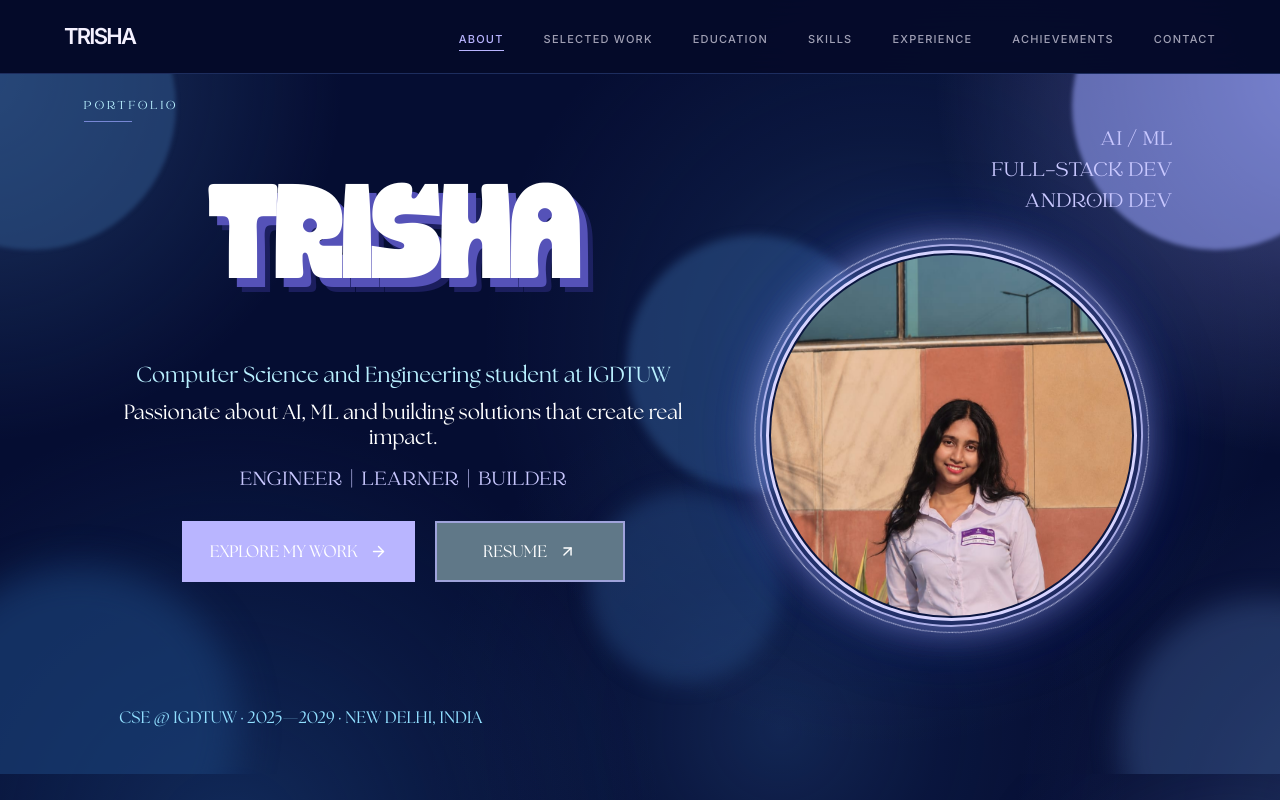
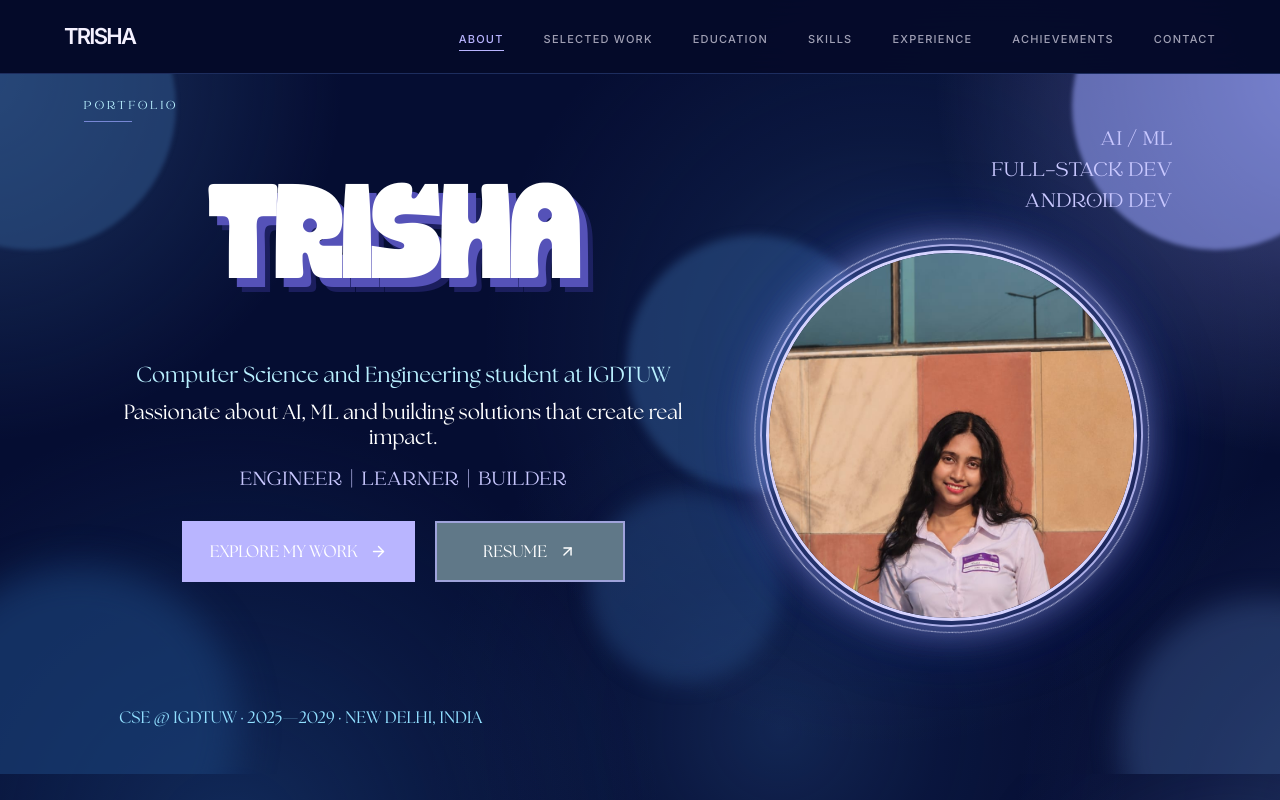
Before and after one commit to trisha29807-del/Portfolio-Trisha, a React (Vite) app: page / in a window 1280 px wide. Shown: the top 800 px of the page. Built offline with nearby package versions, Linux system fonts and the light colour scheme; the HTML template or start-up script is replaced by a standard one.

Commit message:
Slightly zoom portrait crop

```diff
--- a/src/components/Cover/Portrait.tsx
+++ b/src/components/Cover/Portrait.tsx
@@ -29,7 +29,11 @@ export function Portrait() {
           transition={{ duration: 3.5, repeat: Infinity, ease: "easeInOut" }}
         />
         <div className="relative h-full w-full overflow-hidden rounded-full border-[3px] border-[#D7D4FF] bg-[#0A1640] p-0.5 shadow-[0_0_48px_rgba(133,145,255,0.34),0_0_100px_rgba(73,92,220,0.16)]">
-          <img src={portrait} alt="Portrait of Trisha" className="h-full w-full rounded-full object-cover object-center" />
+          <img
+            src={portrait}
+            alt="Portrait of Trisha"
+            className="h-full w-full rounded-full object-cover object-[center_38%] scale-[1.1]"
+          />
         </div>
       </motion.div>
     </div>
```
